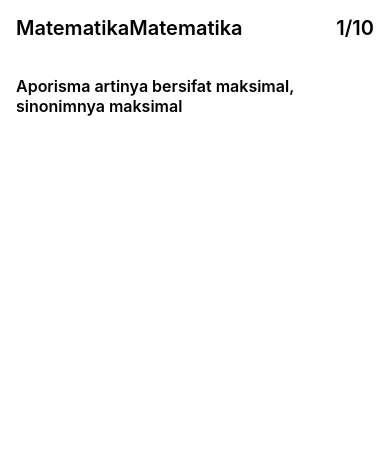
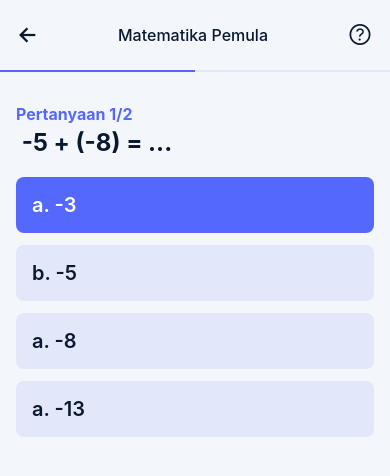
Before and after one commit to a7chax/GameTebakTebakan, a React Native app: screen /Question in a window 390 px wide. Shown: the top 476 px of the page. Built offline with nearby package versions, Linux system fonts and the light colour scheme.

Commit message:
[Quiz] Create Question Page

```diff
--- a/app/screens/Question/Question.js
+++ b/app/screens/Question/Question.js
@@ -1,33 +1,180 @@
-import React from 'react';
-import {View, Text, TouchableOpacity} from 'react-native';
-import {ScrollView} from 'react-native-gesture-handler';
+import React, {useState} from 'react';
+import {View, Text, TouchableOpacity, FlatList, Dimensions} from 'react-native';
+import Icon from 'react-native-vector-icons/Ionicons';
+
+const width = Dimensions.get('window').width;
+const BASIC_COLOR = '#5568FE';
+const BASIC_TRANSPARENT_COLOR = 'rgba(85, 105, 254, 0.1)';
+const BASIC_BLACK = '#0A1931';
+
+var MATEMATIKA = [
+  {
+    id: 1,
+    question: ' -5 + (-8) = ...',
+    options: [
+      {
+        option: 'a',
+        valueOption: '-3',
+        isRight: false,
+      },
+      {
+        option: 'b',
+        valueOption: '-5',
+        isRight: false,
+      },
+      {
+        option: 'a',
+        valueOption: '-8',
+        isRight: false,
+      },
+      {
+        option: 'a',
+        valueOption: '-13',
+        isRight: true,
+      },
+    ],
+  },
+  {
+    id: 2,
+    question: ' -5 + (-8) = ...',
+    options: [
+      {
+        option: 'a',
+        valueOption: '-3',
+        isRight: false,
+      },
+      {
+        option: 'b',
+        valueOption: '-5',
+        isRight: false,
+      },
+      {
+        option: 'a',
+        valueOption: '-8',
+        isRight: false,
+      },
+      {
+        option: 'a',
+        valueOption: '-13',
+        isRight: true,
+      },
+    ],
+  },
+];
 
 const Question = props => {
+  const [pageNumber, setPageNumber] = useState(1);
+  const [dataQuestion, setDataQuestion] = useState(MATEMATIKA);
+
+  const onScrollEnd = e => {
+    let pageNumberTemp = Math.min(
+      Math.max(Math.floor(e.nativeEvent.contentOffset.x / width + 0.7) + 1, 0),
+      MATEMATIKA.length,
+    );
+    setPageNumber(pageNumberTemp);
+  };
   return (
-    <ScrollView style={{padding: 16, backgroundColor: 'white'}}>
-      <View>
-        <View style={{flexDirection: 'row', justifyContent: 'space-between'}}>
-          <View style={{flexDirection: 'row'}}>
-            <Text style={{color: 'black', fontWeight: '600', fontSize: 20}}>
-              Matematika
-            </Text>
-            <Text style={{color: 'black', fontWeight: '600', fontSize: 20}}>
-              Matematika
-            </Text>
-          </View>
-
-          <Text style={{color: 'black', fontWeight: '600', fontSize: 20}}>
-            1/10
-          </Text>
-        </View>
+    <View style={{flex: 1, backgroundColor: '#F3F6FA'}}>
+      <View
+        style={{
+          flexDirection: 'row',
+          justifyContent: 'space-between',
+          height: 70,
+          alignItems: 'center',
+        }}>
+        <TouchableOpacity>
+          <Icon
+            style={{margin: 16}}
+            name="arrow-back-outline"
+            size={24}
+            color={BASIC_BLACK}
+          />
+        </TouchableOpacity>
+        <Text
+          style={{
+            fontSize: 16,
+            color: '#0A1931',
+            fontWeight: '500',
+          }}>
+          Matematika Pemula
+        </Text>
+        <TouchableOpacity>
+          <Icon
+            style={{marginHorizontal: 16, marginVertical: 8}}
+            name="help-circle-outline"
+            size={28}
+            color={BASIC_BLACK}
+          />
+        </TouchableOpacity>
       </View>
-
-      <View style={{marginTop: 36}}>
-        <Text style={{fontSize: 16, color: 'black', fontWeight: '600'}}>
-          Aporisma artinya bersifat maksimal, sinonimnya maksimal
+      <View style={{marginBottom: 16, flexDirection: 'row'}}>
+        <View
+          style={{
+            width: `${(pageNumber / dataQuestion.length) * 100}%`,
+            backgroundColor: BASIC_COLOR,
+            height: 2,
+          }}
+        />
+        <View
+          style={{
+            flex: 1,
+            backgroundColor: BASIC_TRANSPARENT_COLOR,
+            height: 2,
+          }}
+        />
+      </View>
+      <View style={{padding: 16, paddingBottom: 4}}>
+        <Text style={{fontSize: 16, color: BASIC_COLOR, fontWeight: 'bold'}}>
+          Pertanyaan {pageNumber}/{dataQuestion.length}
         </Text>
       </View>
-    </ScrollView>
+      <FlatList
+        data={dataQuestion}
+        pagingEnabled
+        horizontal
+        bounces={false}
+        onMomentumScrollEnd={onScrollEnd}
+        renderItem={({item, index}) => {
+          return (
+            <View style={{width, padding: 16, paddingTop: 0}}>
+              <Text
+                style={{
+                  fontSize: 24,
+                  color: '#0A1931',
+                  fontWeight: 'bold',
+                }}>
+                {item.question}
+              </Text>
+
+              <View style={{marginTop: 20}}>
+                {item.options.map((e, i) => {
+                  return (
+                    <View
+                      style={{
+                        backgroundColor:
+                          i !== 0 ? BASIC_TRANSPARENT_COLOR : BASIC_COLOR,
+                        width: '100%',
+                        padding: 16,
+                        marginBottom: 12,
+                        borderRadius: 8,
+                      }}>
+                      <Text
+                        style={{
+                          fontSize: 20,
+                          color: i !== 0 ? BASIC_BLACK : 'white',
+                          fontWeight: '600',
+                        }}>
+                        {e.option}. {e.valueOption}
+                      </Text>
+                    </View>
+                  );
+                })}
+              </View>
+            </View>
+          );
+        }}
+      />
+    </View>
   );
 };
 
--- a/package.json
+++ b/package.json
@@ -23,6 +23,7 @@
     "react-native-reanimated": "^2.2.4",
     "react-native-safe-area-context": "^3.3.2",
     "react-native-screens": "^3.10.0",
+    "react-native-vector-icons": "^9.0.0",
     "react-redux": "^7.2.6",
     "redux": "^4.1.2",
     "redux-logger": "^3.0.6",
```
Also changed, not shown: 22 other files (tests, documents, lock files or other folders).
